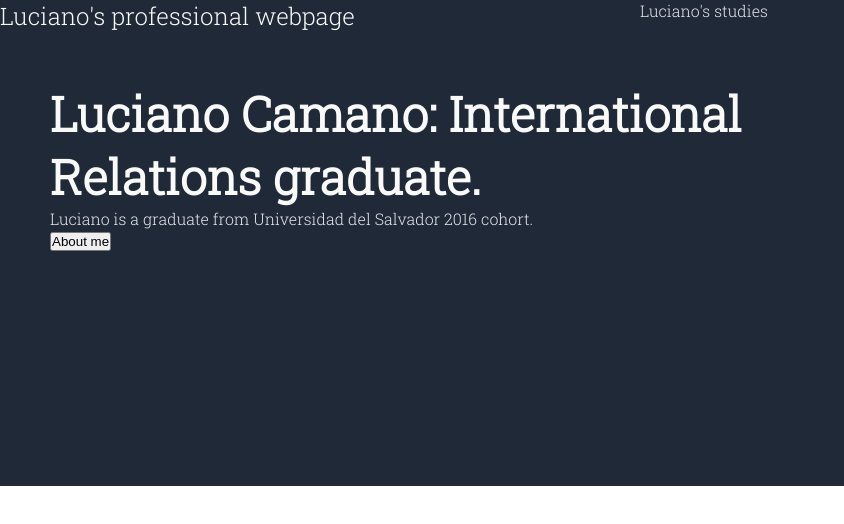
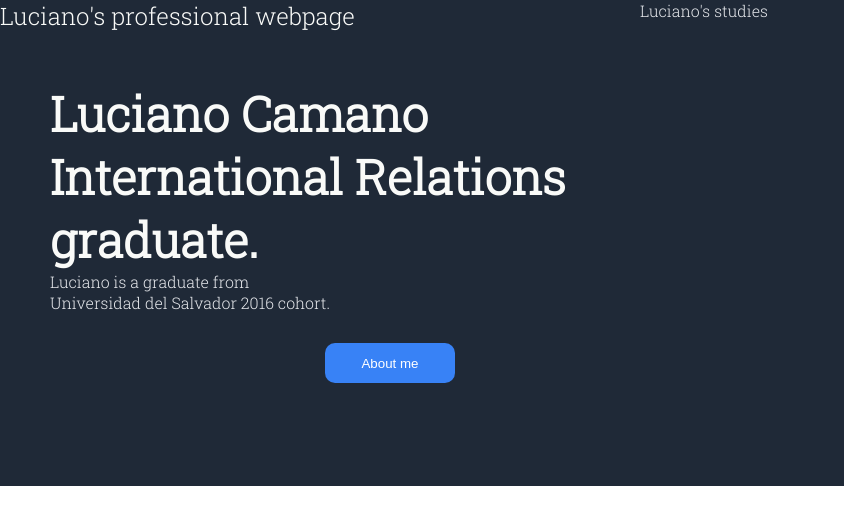
Before and after one commit to ShkipanGatini/Landingpage2, a plain HTML site: page landingpage.html in a window 1280 px wide. Shown: the full height of the page, 0-844 px from the left. Drawn offline with Linux system fonts and the light colour scheme.

Commit message:
landingpage.html

```diff
--- a/landingpage.html
+++ b/landingpage.html
@@ -24,8 +24,8 @@
     </div>
     <div class="content">
         <div class="content.left">
-            <h1>Luciano Camano: International Relations graduate.</h1>
-            <p class="header-link">Luciano is a graduate from Universidad del Salvador 2016 cohort.</p>
+            <h1>Luciano Camano </br>International Relations graduate.</h1>
+            <p class="header-link">Luciano is a graduate from </br> Universidad del Salvador 2016 cohort.</p>
             <button type="first button" class="first-button"> About me</button>
         </div>
         <div class="content.right">
@@ -33,5 +33,6 @@
 
 
         </div>
+
 </body>
 </html>
--- a/styles.css
+++ b/styles.css
@@ -31,9 +31,22 @@ color: #f9faf8;}
     ; flex-direction: row;
 margin: 50px;}
 
-.content.left,.content.right {display:flex ;
+.content.right {display:flex ;
     justify-content: center; align-items: center;
     flex-direction: column;
-    width: 50%;
+    width: 70%;
    }
-   img { margin: 50px;}
+
+   img {  margin: 50px; margin-left: 180px;}
+
+.first-button {display: flex;
+justify-content: center; align-items: center; margin-top: 30px; margin-left: 275px ;
+
+background-color: #3882f6;
+color: white;
+width: 130px;
+height: 40px ;
+border: 2px #3882f6;
+border-radius: 10px ;
+
+}
```
